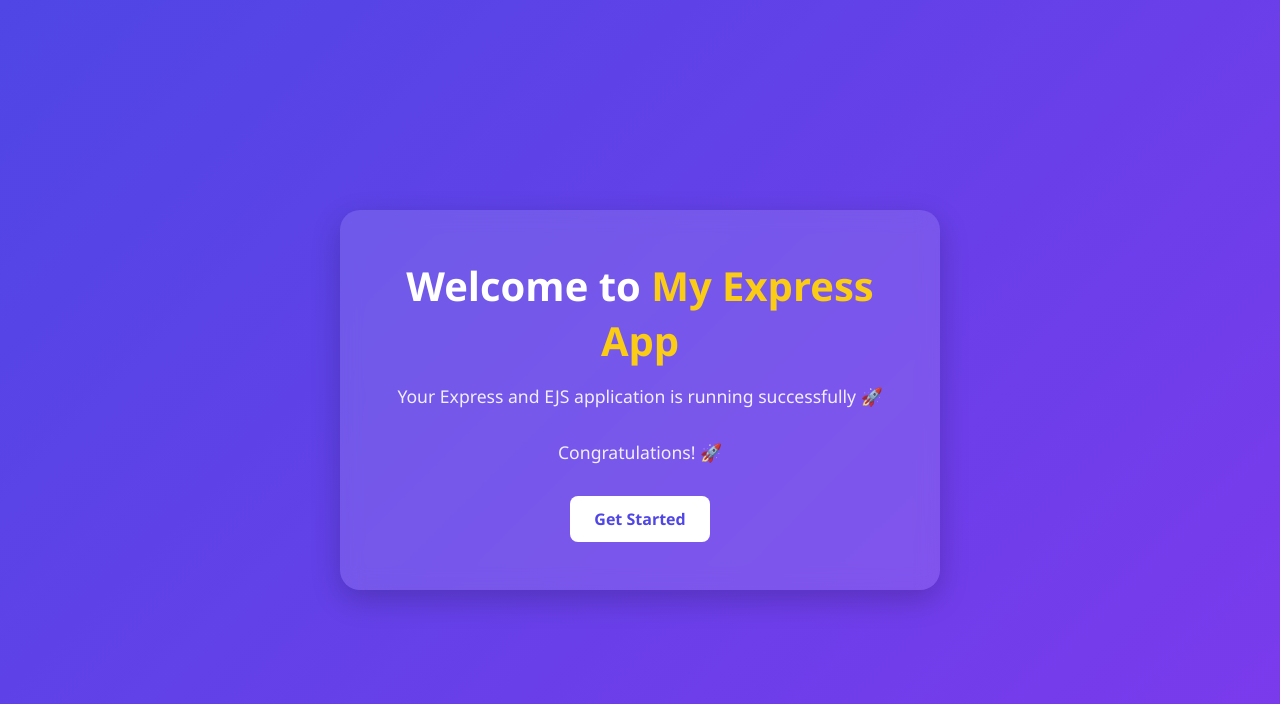
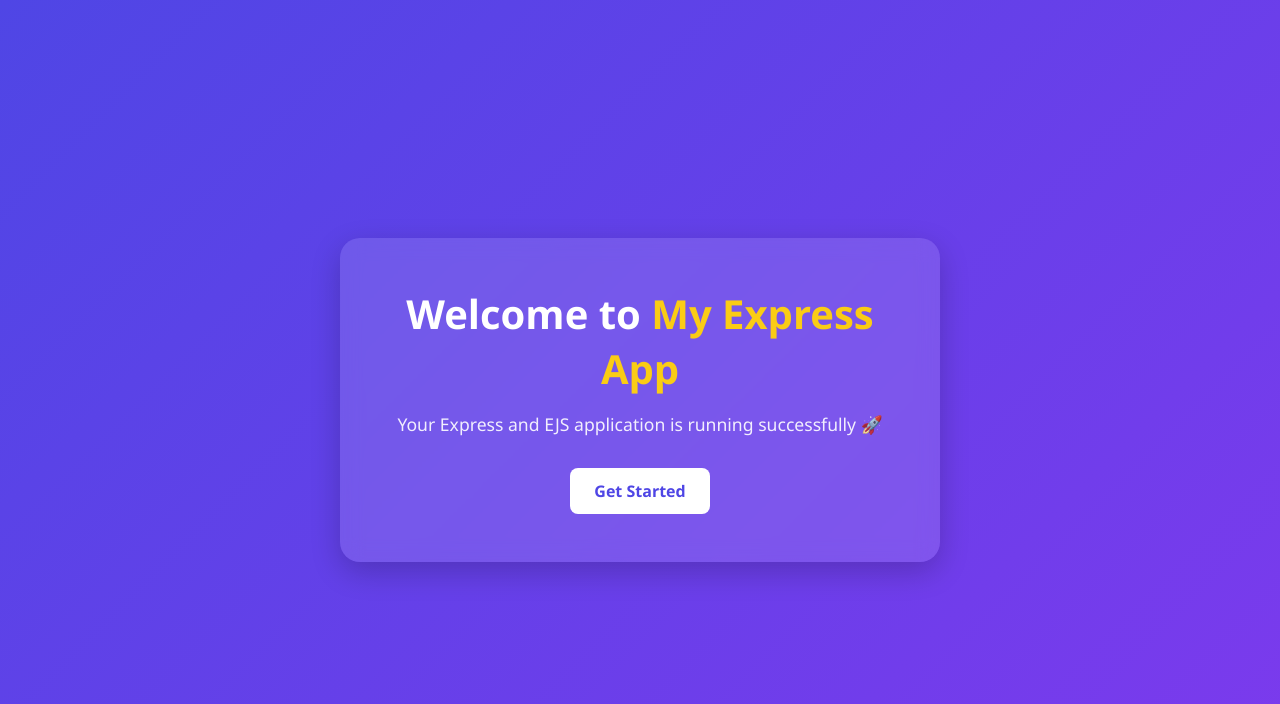
Before and after one commit to husseyp/express-docker, a Node server app: page / in a window 1280 px wide. Shown: the top 704 px of the page. Run offline with Node 20, Linux system fonts and the light colour scheme.

Commit message:
Remove extra welcome message
Co-authored-by: Copilot <223556219+Copilot@users.noreply.github.com>

```diff
--- a/views/index.ejs
+++ b/views/index.ejs
@@ -69,7 +69,6 @@
     <div class="container">
         <h1>Welcome to <span><%= title %></span></h1>
         <p>Your Express and EJS application is running successfully 🚀</p>
-        <p>Congratulations! 🚀</p>
 
         <a href="#" class="btn">Get Started</a>
     </div>
```
